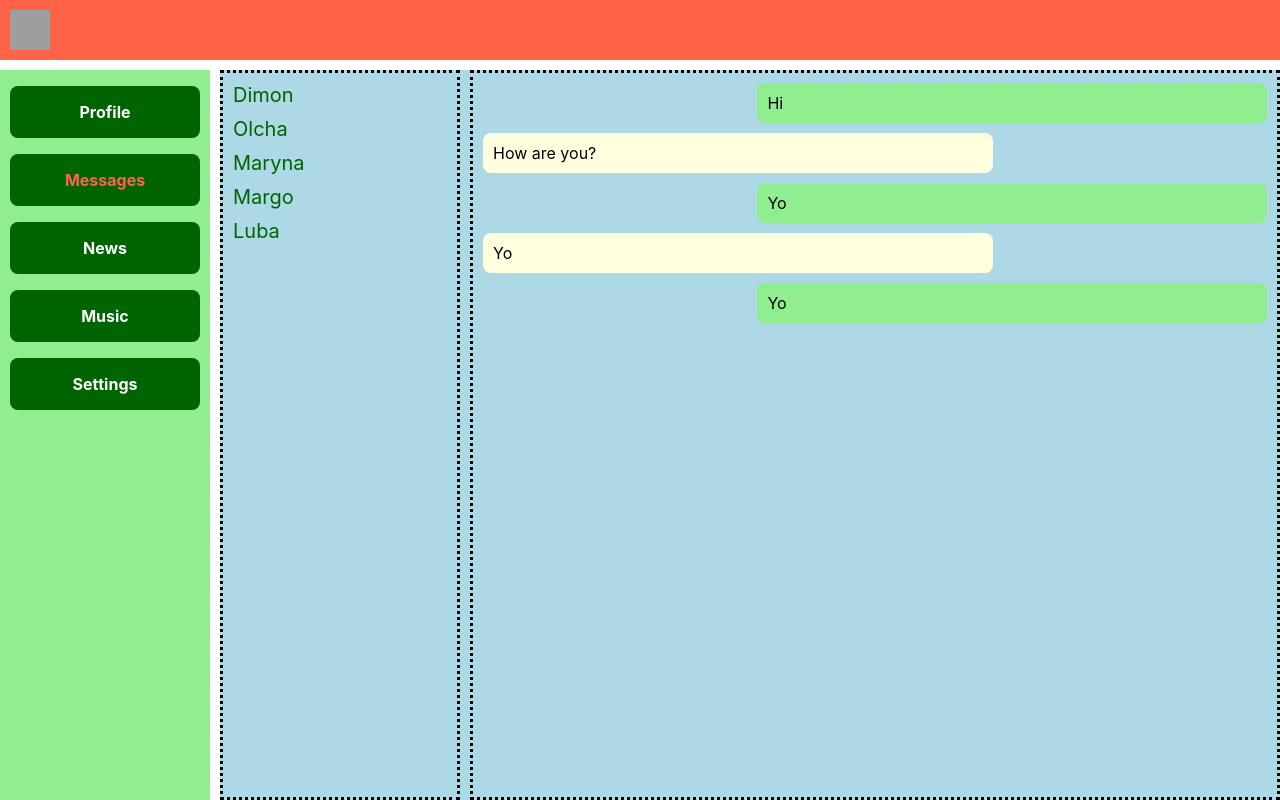
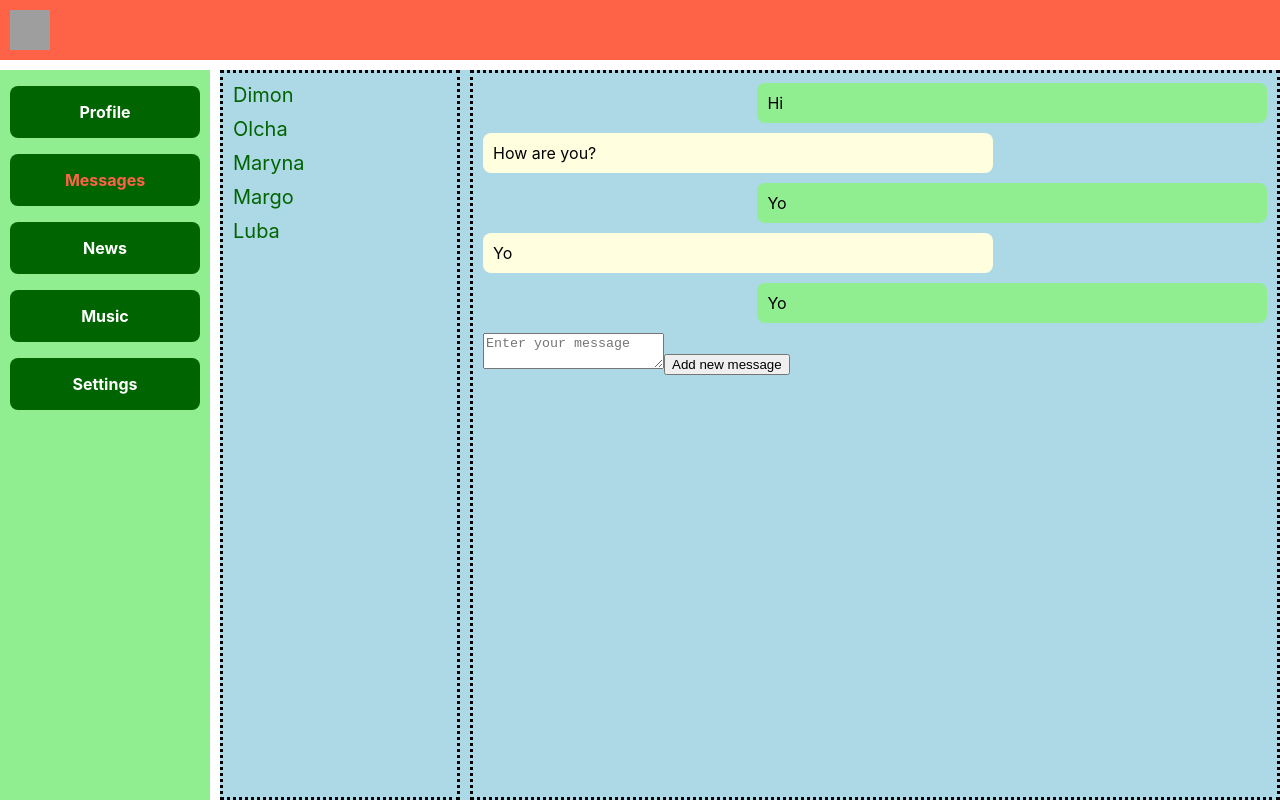
Before and after one commit to Odinokun/samurai-way, a React (Create React App) app: page /dialogs in a window 1280 px wide. Built offline with nearby package versions, Linux system fonts and the light colour scheme; grey boxes are pictures that could not be loaded.

Commit message:
feat: lesson#31 - completed

```diff
--- a/src/components/Dialogs/Dialogs.tsx
+++ b/src/components/Dialogs/Dialogs.tsx
@@ -1,4 +1,4 @@
-import { FC } from 'react';
+import { createRef, FC } from 'react';
 
 import { DialogItem } from './DialogItem/DialogItem';
 import { Message } from './Message/Message';
@@ -19,10 +19,19 @@ export const Dialogs: FC<IProps> = ({ state }) => {
     <Message key={message.id} message={message.message} />
   ));
 
+  const newMessageElement = createRef<HTMLTextAreaElement>();
+  const addMessage = () => console.log(newMessageElement.current?.value);
+
   return (
     <div className={s.dialogs}>
       <div className={s.dialogsItems}>{dialogsElements}</div>
-      <div className={s.messages}>{messagesElements}</div>
+      <div className={s.messages}>
+        {messagesElements}
+        <div>
+          <textarea ref={newMessageElement} placeholder="Enter your message"></textarea>
+          <button onClick={addMessage}>Add new message</button>
+        </div>
+      </div>
     </div>
   );
 };
--- a/src/components/Profile/MyPosts/MyPosts.tsx
+++ b/src/components/Profile/MyPosts/MyPosts.tsx
@@ -1,4 +1,4 @@
-import { FC } from 'react';
+import { createRef, FC } from 'react';
 
 import { Post } from './Post/Post';
 
@@ -10,17 +10,22 @@ interface IProps {
 }
 
 export const MyPosts: FC<IProps> = ({ posts }) => {
-  const postsElements = posts.map(post => (
-    <Post key={post.id} message={post.message} likesCount={post.likesCount} />
-  ));
+  const postsElements = posts.map(post => <Post key={post.id} message={post.message} likesCount={post.likesCount} />);
+
+  const newPostElement = createRef<HTMLTextAreaElement>();
+
+  const addPost = () => {
+    const text = newPostElement.current?.value;
+    console.log('My Posts click => ', text);
+  };
 
   return (
     <div>
       <h3>My posts</h3>
 
       <div>
-        <textarea placeholder='new post'></textarea>
-        <button>Add new post</button>
+        <textarea ref={newPostElement} placeholder="new post"></textarea>
+        <button onClick={addPost}>Add new post</button>
       </div>
 
       <div className={s.posts}>{postsElements}</div>
```
